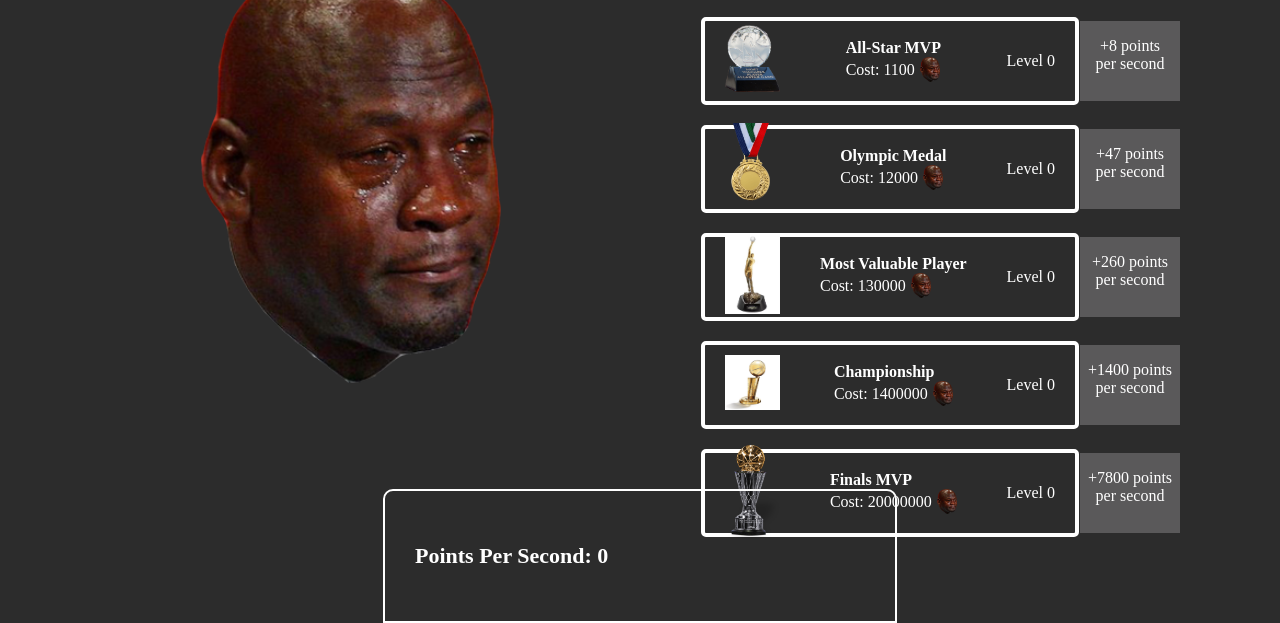
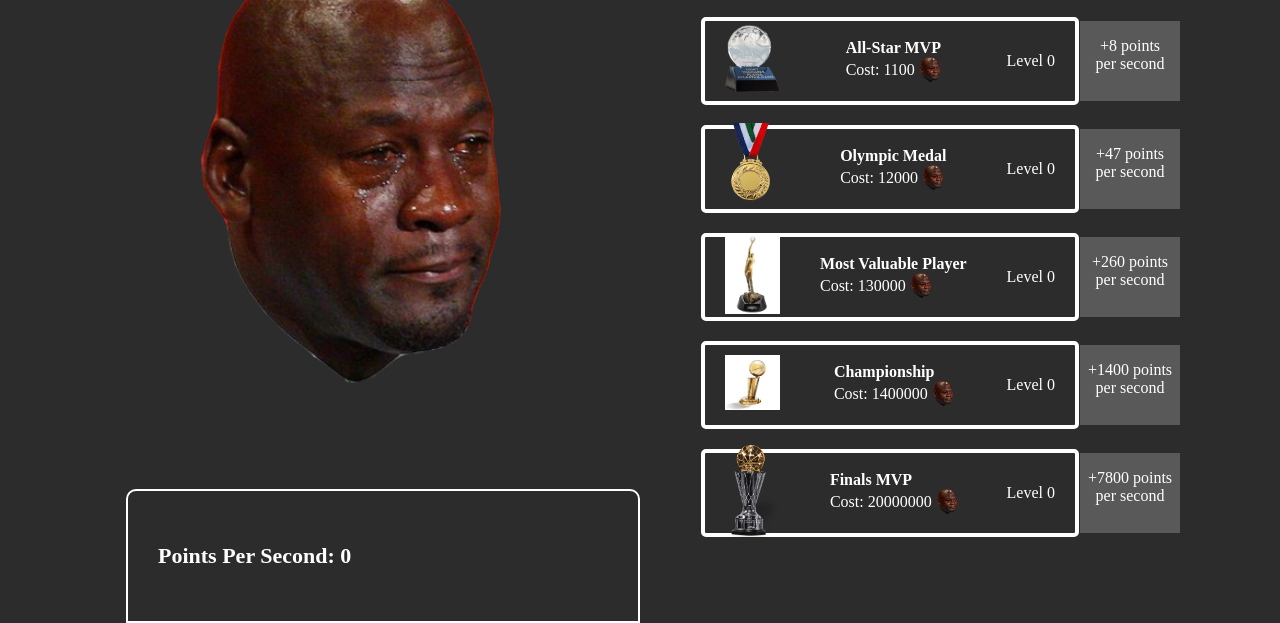
Before and after one commit to CrashoutKing123/CrashoutKing123.github.io, a plain HTML site: page widget_attempt_53.html in a window 1280 px wide. Shown: the part 177-800 px from the top of the page. Drawn offline with Linux system fonts and the light colour scheme.

Commit message:
Fixed PPS overlap with upgrades

```diff
--- a/widget_attempt_53.css
+++ b/widget_attempt_53.css
@@ -113,7 +113,7 @@ body {
     border-top-right-radius: 10px;
     border-top-left-radius: 10px;
     left: 50%;
-    transform: translate(-50%)
+    transform: translate(-100%)
 }
 
 .texts {
```
